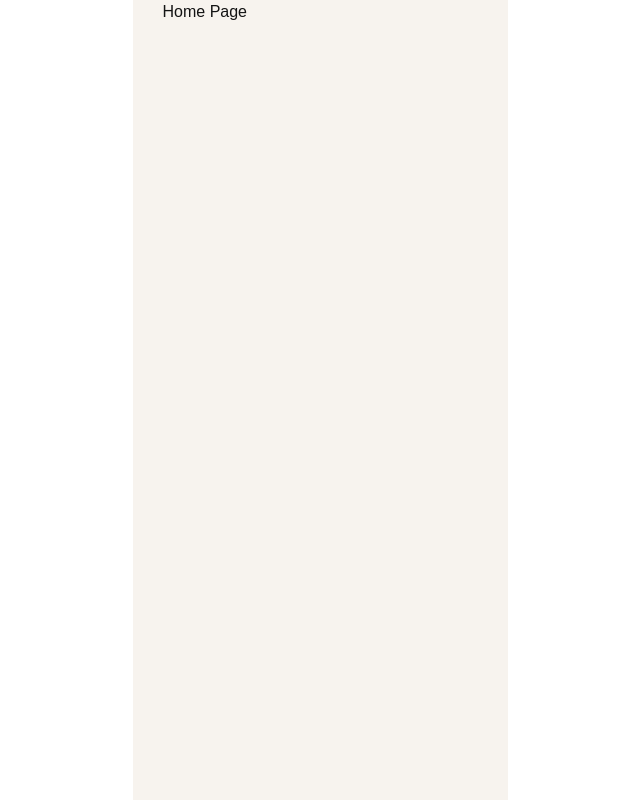
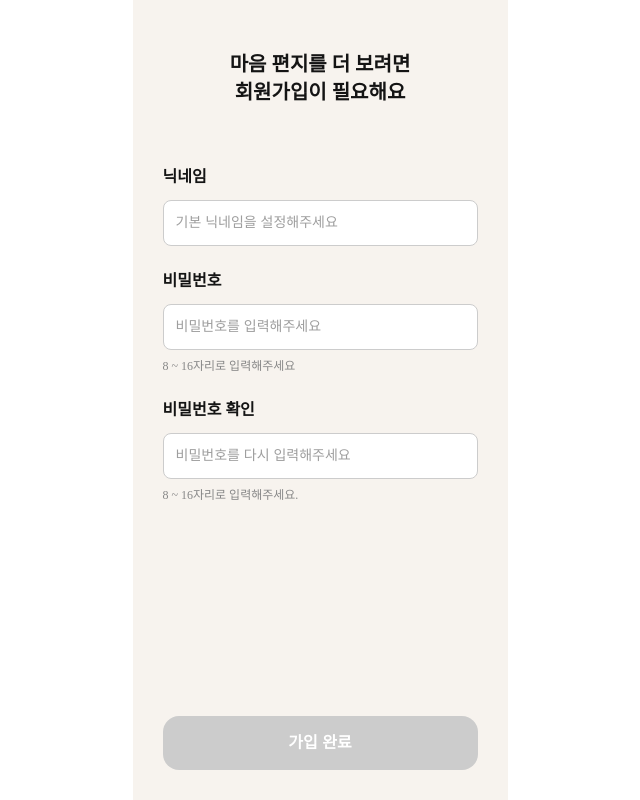
Before and after one commit to NafullNafull/Nafull-client, a React (Create React App) app: page /register/1 in a window 1280 px wide. Before the commit this address led to /. Shown: the whole page, without its empty margins (320-960 px from the left). Built offline with nearby package versions, Linux system fonts and the light colour scheme; a web font is replaced by a local one.

Commit message:
feat: RegisterFormPage, RegisterPage

```diff
--- a/src/components/layout/Layout.tsx
+++ b/src/components/layout/Layout.tsx
@@ -10,6 +10,8 @@ const Container = styled.div`
 
 const Main = styled.main`
   padding: ${({ theme }) => `0 ${theme.layout.paddingX}px ${theme.layout.paddingY}px`};
+  overflow: hidden;
+  min-height: 100vh;
 `;
 
 export default {
--- /dev/null
+++ b/src/pages/RegisterFormPage.tsx
@@ -0,0 +1,109 @@
+import React, { useState } from 'react';
+import TextField, { ValidationResult } from '../components/TextField';
+import requiredValidator from '../utils/requiredValidator';
+import styled from 'styled-components';
+import FixedFooter from '../components/FixedFooter';
+import CTAButton from '../components/CTAButton';
+import { Subtitle1 } from '../components/Typography';
+import { userApi } from '../api';
+import { useParams } from 'react-router-dom';
+
+const RegisterFormPage: React.FC = () => {
+  const { letterId } = useParams<{ letterId: string }>() as { letterId: string };
+  const [loading, setLoading] = useState(false);
+  const [input, setInput] = useState<{
+    nickname: string;
+    password: string;
+    confirmPassword: string;
+  }>({
+    nickname: '',
+    password: '',
+    confirmPassword: '',
+  });
+  const handleInputChange = (name: keyof typeof input) => (e: React.ChangeEvent<HTMLInputElement>) => {
+    setInput({
+      ...input,
+      [name]: e.target.value,
+    });
+  };
+  const handleSubmit = async () => {
+    setLoading(true);
+    try {
+      await userApi.register({
+        rawPassword: input.password,
+        personalInformationAgreement: true,
+        wellWishId: letterId,
+      });
+    } catch (e) {
+      console.error(e);
+      window.alert('회원가입에 실패했습니다. 다시 시도해주세요.');
+    } finally {
+      setLoading(false);
+    }
+  };
+
+  const confirmValidator = (value: string): ValidationResult => {
+    if (value !== input.password) {
+      return { isValid: false, error: '비밀번호가 일치하지 않습니다.' };
+    }
+    return { isValid: true };
+  };
+  return (
+    <div>
+      <StyledTitleWrapper>
+        <Subtitle1>
+          마음 편지를 더 보려면
+          <br />
+          회원가입이 필요해요
+        </Subtitle1>
+      </StyledTitleWrapper>
+      <StyledRegisterForm>
+        <TextField
+          value={input.nickname}
+          onChange={handleInputChange('nickname')}
+          validator={requiredValidator}
+          label="닉네임"
+          placeholder="기본 닉네임을 설정해주세요"
+        />
+        <TextField
+          value={input.password}
+          onChange={handleInputChange('password')}
+          type="password"
+          label="비밀번호"
+          placeholder="비밀번호를 입력해주세요"
+          description="8 ~ 16자리로 입력해주세요"
+          validator={requiredValidator}
+        />
+        <TextField
+          value={input.confirmPassword}
+          onChange={handleInputChange('confirmPassword')}
+          type="password"
+          label="비밀번호 확인"
+          placeholder="비밀번호를 다시 입력해주세요"
+          description="8 ~ 16자리로 입력해주세요."
+          validator={confirmValidator}
+        />
+      </StyledRegisterForm>
+      <FixedFooter>
+        <CTAButton
+          disabled={Object.values(input).some((v) => !v) || loading || input.confirmPassword !== input.password}
+          onClick={handleSubmit}
+        >
+          가입 완료
+        </CTAButton>
+      </FixedFooter>
+    </div>
+  );
+};
+
+const StyledTitleWrapper = styled.div`
+  margin-top: 50px;
+  margin-bottom: 60px;
+  text-align: center;
+`;
+const StyledRegisterForm = styled.div`
+  display: flex;
+  flex-direction: column;
+  row-gap: 24px;
+`;
+export default RegisterFormPage;
--- /dev/null
+++ b/src/pages/RegisterPage.tsx
@@ -0,0 +1,51 @@
+import React, { useState } from 'react';
+import TextField from '../components/TextField';
+import requiredValidator from '../utils/requiredValidator';
+import styled from 'styled-components';
+import FixedFooter from '../components/FixedFooter';
+import CTAButton from '../components/CTAButton';
+import { wellWishApi } from '../api';
+
+const RegisterPage: React.FC = () => {
+  const [loading, setLoading] = useState(false);
+  const [input, setInput] = useState('');
+  const [errorMessage, setErrorMessage] = useState('');
+
+  const handleSubmit = async () => {
+    setLoading(true);
+    try {
+      await wellWishApi.receive({
+        discordId: input,
+      });
+    } catch (e) {
+      console.error(e);
+      setErrorMessage('메시지 전송에 실패했습니다. 다시 시도해주세요.');
+    } finally {
+      setLoading(false);
+    }
+  };
+  return (
+    <div>
+      <StyledRegisterForm>
+        <TextField
+          value={input}
+          onChange={(e) => setInput(e.target.value)}
+          validator={requiredValidator}
+          label="디스코드 아이디를 입력해주세요"
+          placeholder="디스코드 아이디"
+          errorMessage={errorMessage}
+        />
+      </StyledRegisterForm>
+      <FixedFooter>
+        <CTAButton disabled={!input || loading} onClick={handleSubmit}>
+          마음 이어 받기
+        </CTAButton>
+      </FixedFooter>
+    </div>
+  );
+};
+
+const StyledRegisterForm = styled.div`
+  margin-top: 240px;
+`;
+export default RegisterPage;
```
Also changed, not shown: src/router.tsx (+10 -0 lines).
